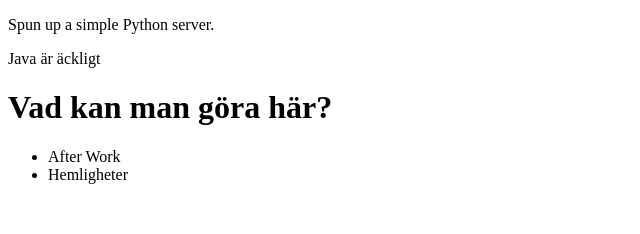
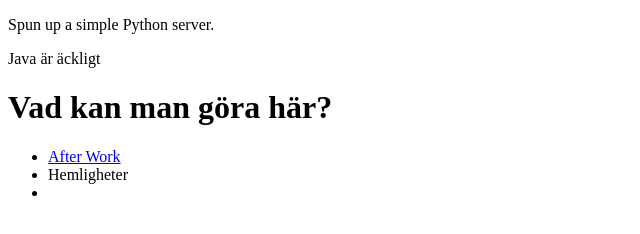
Before and after one commit to swiftvimla/aws-sandbox, a plain HTML site: page cicerone/index.html in a window 1280 px wide. Shown: the full height of the page, 0-640 px from the left. Drawn offline with Linux system fonts and the light colour scheme.

Commit message:
New link

```diff
--- a/cicerone/index.html
+++ b/cicerone/index.html
@@ -12,8 +12,9 @@
 
     <h1>Vad kan man göra här?</h1>
     <ul>
-        <li>After Work</li>
+        <li><a href='./after-work'>After Work</a></li>
         <li>Hemligheter</li>
+        <li></li>
     </ul>
 </body>
 </html>
```
